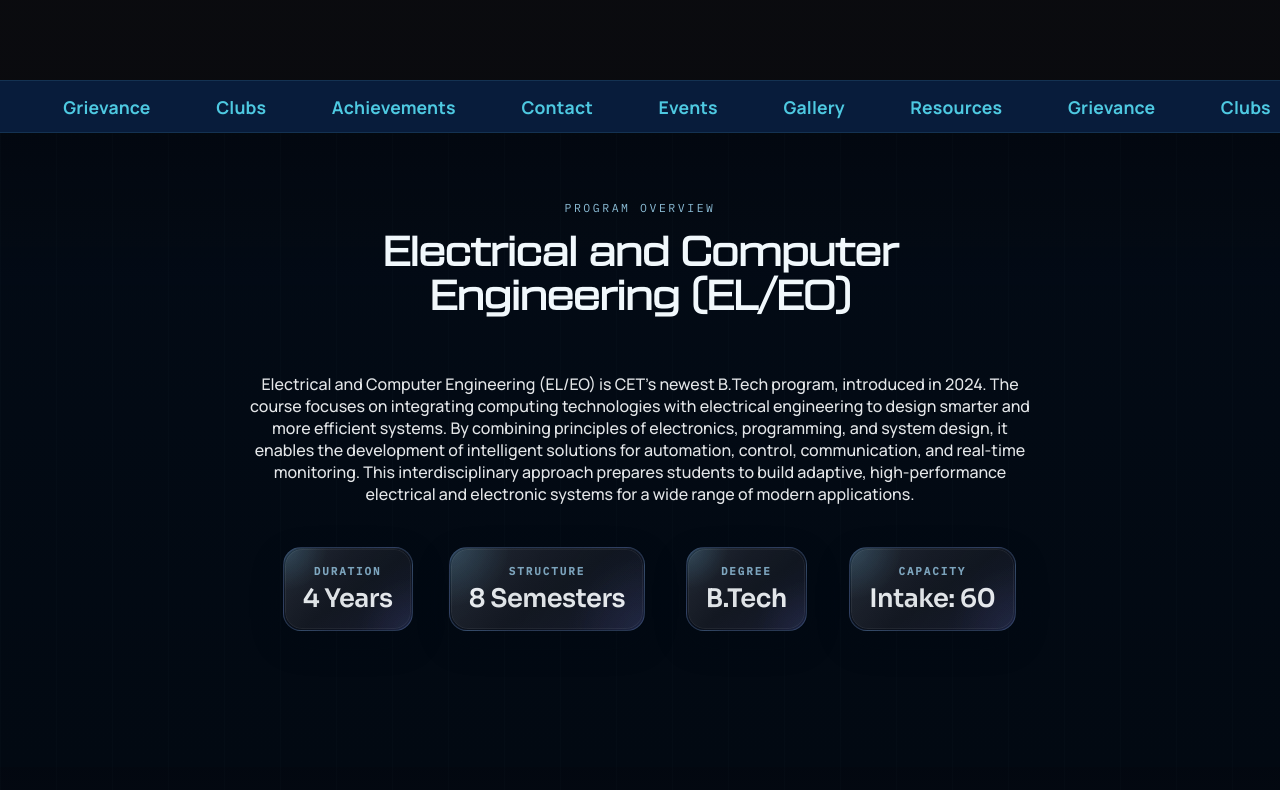
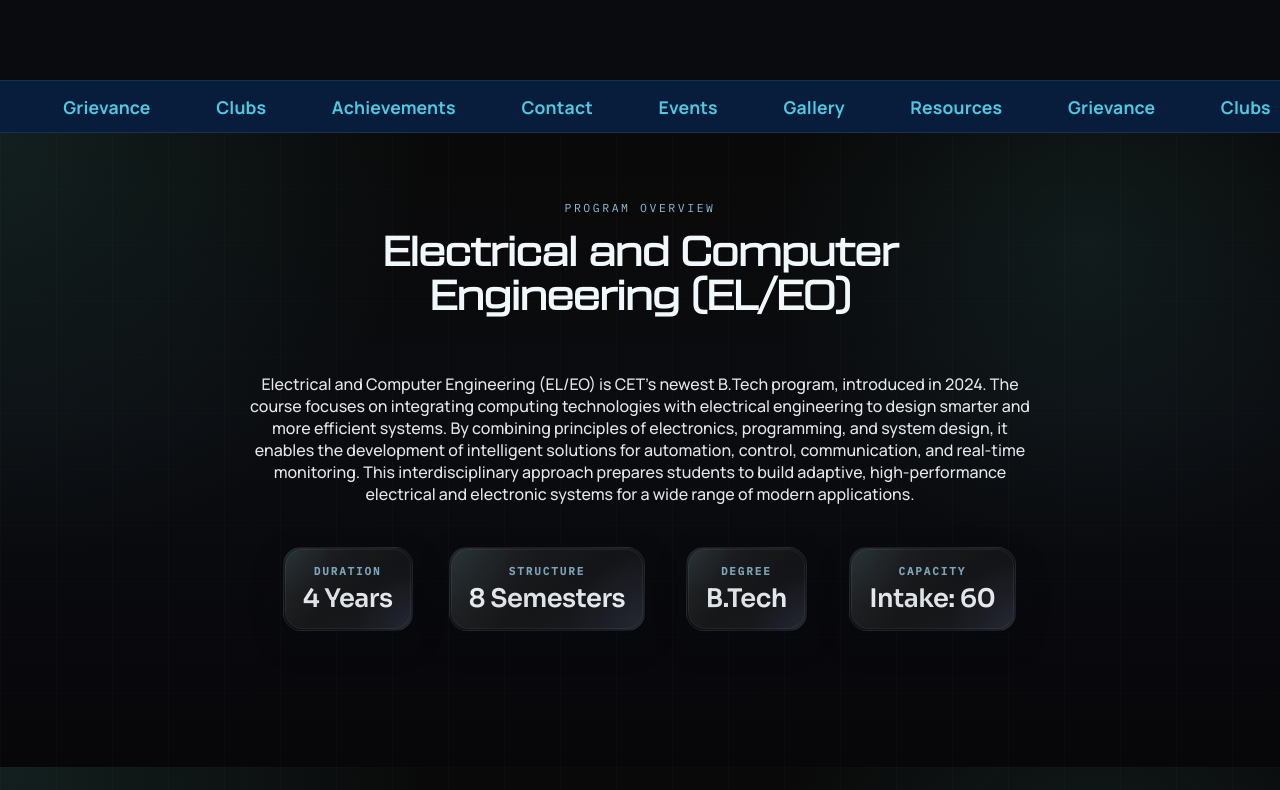
Before and after one commit to rohankishore/elweb, a React (Vite) app: page / in a window 1280 px wide. Shown: the part 2800-3590 px from the top of the page. Built offline with nearby package versions, Linux system fonts and the light colour scheme.

Commit message:
holy fck pls get updated

```diff
--- a/src/App.css
+++ b/src/App.css
@@ -1649,12 +1649,10 @@ h1 {
   gap: 2rem;
   padding: 4.2rem 1.2rem 8rem;
   text-align: left;
-  background: linear-gradient(
-    180deg,
-    rgba(2, 8, 17, 0.82) 0%,
-    rgba(3, 11, 22, 0.94) 26%,
-    rgba(2, 9, 18, 1) 100%
-  );
+  background:
+    radial-gradient(circle at top left, var(--accent-soft), transparent 30%),
+    radial-gradient(circle at 85% 18%, rgb(var(--accent-rgb) / 0.10), transparent 26%),
+    linear-gradient(180deg, var(--bg-base) 0%, #0b0c10 46%, #07070a 100%);
 }
 
 .content-sections::before {
@@ -1662,13 +1660,11 @@ h1 {
   position: absolute;
   inset: 0;
   pointer-events: none;
-  background-image: linear-gradient(
-    to right,
-    rgba(132, 194, 225, 0.06) 1px,
-    transparent 1px
-  );
-  background-size: 56px 100%;
-  opacity: 0.25;
+  background-image:
+    linear-gradient(to right, rgba(255, 255, 255, 0.06) 1px, transparent 1px),
+    linear-gradient(to bottom, rgba(255, 255, 255, 0.035) 1px, transparent 1px);
+  background-size: 56px 56px;
+  opacity: 0.3;
 }
 
 .academic-section {
@@ -1754,12 +1750,12 @@ h2 {
   text-align: center;
   padding: 1rem 1.2rem 1.05rem;
   margin: 0;
-  border: 1px solid rgba(113, 151, 214, 0.28);
+  border: 1px solid var(--border-soft);
   border-radius: 18px;
   background:
-    radial-gradient(circle at top left, rgba(109, 174, 214, 0.22), transparent 28%),
-    radial-gradient(circle at bottom right, rgba(66, 84, 134, 0.2), transparent 34%),
-    linear-gradient(145deg, rgba(18, 25, 38, 0.98) 0%, rgba(11, 17, 28, 0.98) 54%, rgba(20, 24, 44, 0.98) 100%);
+    radial-gradient(circle at top left, var(--accent-faint), transparent 30%),
+    radial-gradient(circle at bottom right, rgb(169 180 255 / 0.08), transparent 36%),
+    linear-gradient(145deg, rgba(20, 22, 26, 0.98) 0%, rgba(14, 15, 18, 0.98) 54%, rgba(22, 24, 28, 0.98) 100%);
   box-shadow:
     inset 0 1px 0 rgba(255, 255, 255, 0.06),
     0 12px 32px rgba(4, 10, 20, 0.32);
@@ -1795,7 +1791,7 @@ h2 {
 }
 
 .overview-section .shiny-badge:hover {
-  border-color: rgba(140, 191, 255, 0.42);
+  border-color: rgba(255, 255, 255, 0.14);
   box-shadow:
     inset 0 1px 0 rgba(255, 255, 255, 0.08),
     0 16px 42px rgba(6, 14, 28, 0.42);
```
